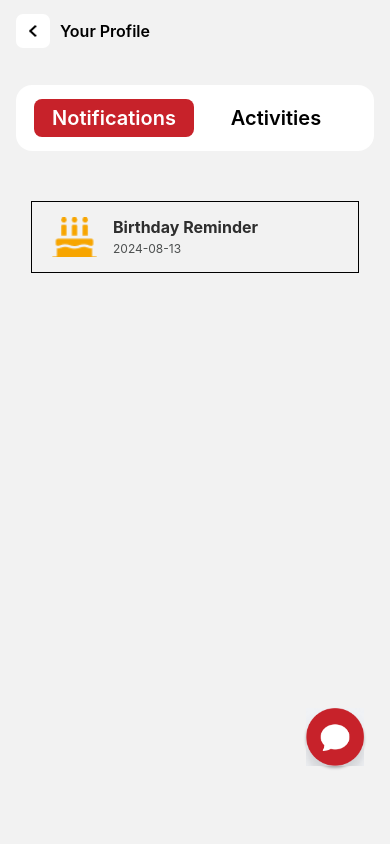
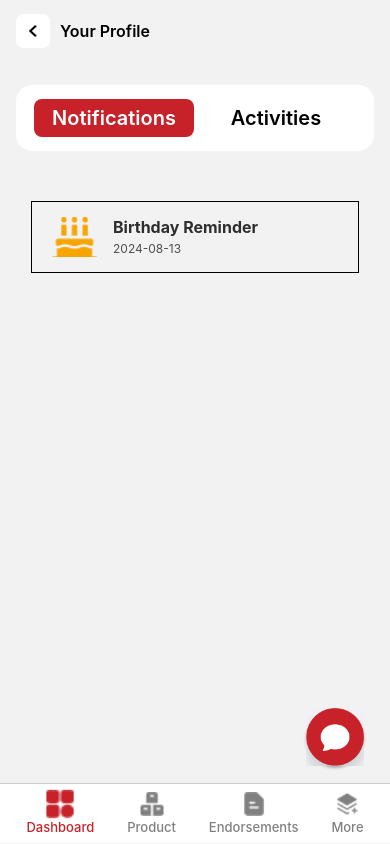
Before and after one commit to RishiMonocept/Aditya-Birla, a React Native app: screen /Home in a window 390 px wide. Built offline with nearby package versions, Linux system fonts and the light colour scheme.

Commit message:
merge and issues resolved for bottom tab

```diff
--- a/src/components/BottomNavigation.jsx
+++ b/src/components/BottomNavigation.jsx
@@ -9,7 +9,7 @@ import {
 } from "react-native";
 
 const BottomNavigation = () => {
-  const [selectedTab, setSelectedTab] = useState(null);
+  const [selectedTab, setSelectedTab] = useState("Dashboard");
 
   const handlePress = (tab) => {
     setSelectedTab(tab);
@@ -83,6 +83,9 @@ const tabs = [
 
 const styles = StyleSheet.create({
   bottomNavigation: {
+    position: "absolute",
+    bottom: 1,
+    width: "100%",
     flexDirection: "row",
     justifyContent: "space-around",
     alignItems: "center",
--- a/src/pages/Home.jsx
+++ b/src/pages/Home.jsx
@@ -6,6 +6,7 @@ import { styles } from "./home.style";
 import NavigationsTab from "../Tabs/NavigationsTab";
 import ChatButton from "../components/ChatButton";
 import Card from "../components/Notifications/Card";
+import BottomNavigation from "../components/BottomNavigation";
 
 const Home = () => {
   const [activeTab, setActiveTab] = useState("Notifications");
@@ -17,6 +18,7 @@ const Home = () => {
         <NavigationsTab activeTab={activeTab} setActiveTab={setActiveTab} />
         <Card />
       </SafeAreaView>
+      <BottomNavigation />
       <ChatButton />
     </>
   );
```
